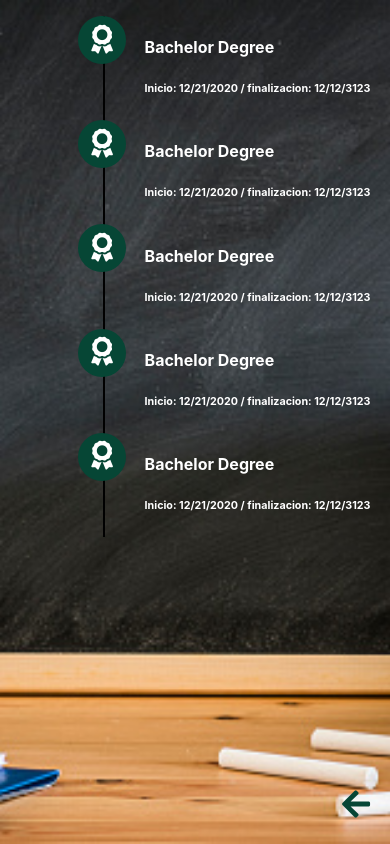
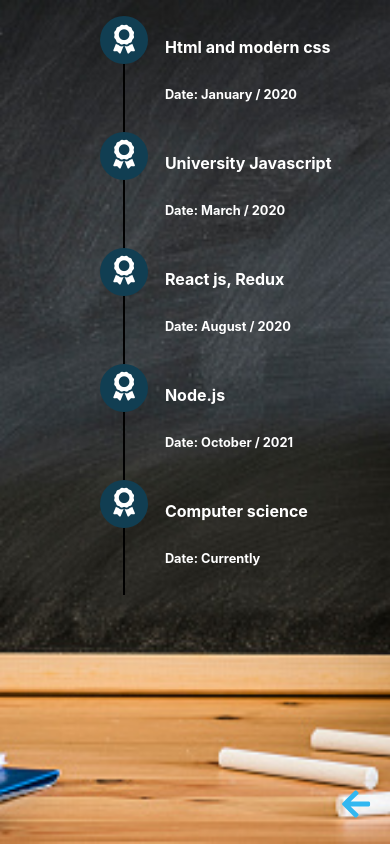
Before and after one commit to jorgeduje/Portafolio_Jorge_Duje, a React (Create React App) app: page /academic in a window 390 px wide. Built offline with nearby package versions, Linux system fonts and the light colour scheme.

Commit message:
cambios en el home

```diff
--- a/src/Styles/Academic.css
+++ b/src/Styles/Academic.css
@@ -11,8 +11,8 @@
 
 .academic-information{
     position: absolute;
-    right: 30%;
-    color: #064635;
+    right: 35%;
+    color: #113e52;
     height: 100%;
 
 }
@@ -34,8 +34,8 @@
     display: flex;
     justify-content: center;
     align-items: center;
-    left: -10%;
-    background-color: #064635;
+    left: -12%;
+    background-color: #113e52;
     width: 3rem;
     height: 3rem;
     border-radius: 50%;
@@ -46,12 +46,13 @@
     color: #fff;
 }
 
+
 .backk{
     position: fixed;
     right: 20px;
     bottom: 20px;
     font-size: 2rem;
-    color: #064635;
+    color: #31b7f0;
 }
 
 @media screen and (max-width: 550px) {
@@ -66,7 +67,7 @@
 
     .academic-information{
         position: absolute;
-        right: 5%;
+        right: 15%;
         color: #064635;
         height: 100%;
 
@@ -75,4 +76,7 @@
     .academic-information > ul > div > h4, h6{
         color: white;
     }
+    div>h6{
+        font-size: .8rem;
+    }
 }
--- a/src/Styles/Home.css
+++ b/src/Styles/Home.css
@@ -32,6 +32,7 @@
     padding: 5px 10px;
     color: white;
     text-decoration: none;
+    border-radius: 10px;
 }
 
 .home-text>a:hover{
@@ -92,3 +93,37 @@
 .home-social > ul > li > .fa-whatsapp:hover {
     color: #25D366;
 }
+
+@media screen and (max-width: 650px) {
+
+    .container-home{
+        /* background-image: url(../imgs/fotoperfil.jpg); */
+        background-size: cover;
+        background-position: center;
+    }
+
+    .home-image{
+        display: none;
+    }
+
+    .container-home{
+        flex-direction: column;
+        justify-content: center;
+        align-items: center;
+    }
+    .home-social{
+        width: 90%;
+    }
+    .home-social>ul{
+        flex-direction: row;
+
+    }
+    .home-text{
+        width: 90%;
+        padding-top: 100px;
+        padding-bottom: 20px;
+        font-size: 1.5rem;
+
+    }
+
+}
--- a/src/Views/Academic.jsx
+++ b/src/Views/Academic.jsx
@@ -20,36 +20,36 @@ const Academic = () => {
                             <span>
                             <i class="fas fa-award"></i>
                             </span>
-                            <h4>Bachelor Degree</h4>
-                            <h6>Inicio: 12/21/2020 / finalizacion: 12/12/3123</h6>
+                            <h4>Html and modern css</h4>
+                            <h6>Date: January / 2020</h6>
                         </div>
                         <div>
                             <span>
                             <i class="fas fa-award"></i>
                             </span>
-                            <h4>Bachelor Degree</h4>
-                            <h6>Inicio: 12/21/2020 / finalizacion: 12/12/3123</h6>
+                            <h4>University Javascript</h4>
+                            <h6>Date: March / 2020</h6>
                         </div>
                         <div>
                             <span>
                             <i class="fas fa-award"></i>
                             </span>
-                            <h4>Bachelor Degree</h4>
-                            <h6>Inicio: 12/21/2020 / finalizacion: 12/12/3123</h6>
+                            <h4>React js, Redux</h4>
+                            <h6>Date: August / 2020</h6>
                         </div>
                         <div>
                             <span>
                             <i class="fas fa-award"></i>
                             </span>
-                            <h4>Bachelor Degree</h4>
-                            <h6>Inicio: 12/21/2020 / finalizacion: 12/12/3123</h6>
+                            <h4>Node.js</h4>
+                            <h6>Date: October / 2021</h6>
                         </div>
                         <div>
                             <span>
                             <i class="fas fa-award"></i>
                             </span>
-                            <h4>Bachelor Degree</h4>
-                            <h6>Inicio: 12/21/2020 / finalizacion: 12/12/3123</h6>
+                            <h4>Computer science</h4>
+                            <h6>Date: Currently</h6>
                         </div>
                     </ul>
                 </div>
--- a/src/Views/Home.jsx
+++ b/src/Views/Home.jsx
@@ -1,4 +1,4 @@
-import React, { useContext } from 'react'
+import React, { useContext, useState } from 'react'
 import ProfesionaInfoContext from '../Context/ProfesionalInfoContext'
 import '../Styles/Home.css'
 import HojaDeVida from "../imgs/HojaDeVida.pdf"
@@ -7,15 +7,21 @@ import HojaDeVida from "../imgs/HojaDeVida.pdf"
 const Home = () => {
     const { Data } = useContext(ProfesionaInfoContext)
 
+    const [flag, setFlag] = useState(false)
+
+    const handlerFlag = ()=>{
+        setFlag(!flag)
+    }
+
     return (
         <div className="container-home">
             <div className='home-image'>
                 <img src={Data.images.avatar} alt="" />
             </div>
             <div className='home-text'>
-                <h3>Hello</h3>
+                <h3 onClick={handlerFlag}>{flag ? "hola" : "chau"}</h3>
                 <h3>I am</h3>
-                <h3>Kike</h3>
+                <h3>Jorge</h3>
                 <a href={HojaDeVida} download="CV Jorge Duje">Descargar CV</a>
             </div>
             <aside className='home-social'>
```
Also changed, not shown: 1 other file (tests, documents, lock files or other folders).
